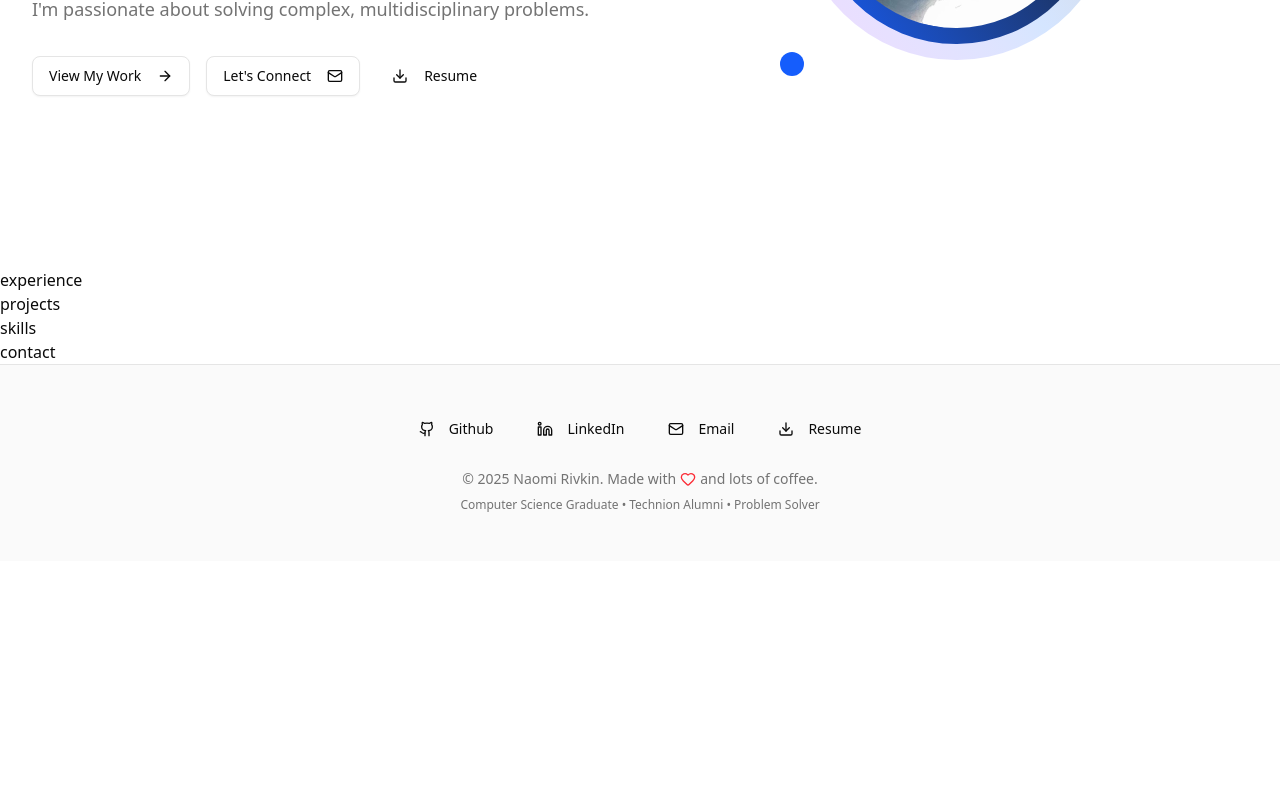
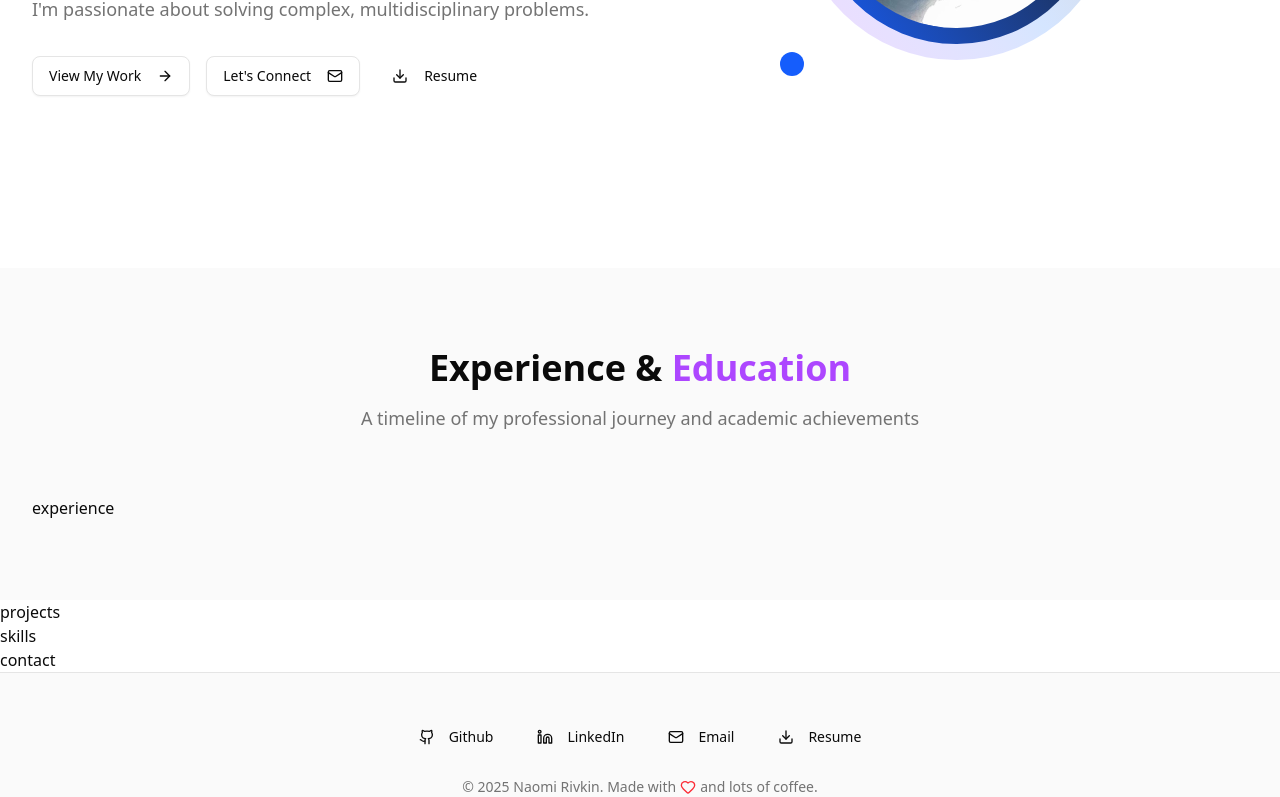
Before and after one commit to NaomiRiv/naomi-portfolio, a React (Vite) app: page / in a window 1280 px wide. Shown: the part 532-1329 px from the top of the page. Before the commit the page ends 1093 px from the top, so only its background shows below. Built offline with nearby package versions, Linux system fonts and the light colour scheme.

Commit message:
Add title to experience section

```diff
--- a/src/components/sections/experience.tsx
+++ b/src/components/sections/experience.tsx
@@ -1,3 +1,5 @@
+import { motion } from "framer-motion";
+
 export function Experience() {
   const experiences = [
     {
@@ -72,5 +74,24 @@ export function Experience() {
     },
   ];
 
-  return <section id="experience">experience</section>;
+  return (
+    <section id="experience" className="py-20 px-4 sm:px-6 lg:px-8 bg-muted/50">
+      <div className="container mx-auto">
+        <motion.div
+          className="text-center mb-16"
+          initial={{ opacity: 0, y: 20 }}
+          animate={{ opacity: 1, y: 0 }}
+          transition={{ duration: 0.5 }}
+        >
+          <h2 className="text-3xl sm:text-4xl font-bold mb-4">
+            Experience & <span className="text-purple-500">Education</span>
+          </h2>
+          <p className="text-muted-foreground text-lg max-w-2xl mx-auto">
+            A timeline of my professional journey and academic achievements
+          </p>
+        </motion.div>
+      </div>
+      experience
+    </section>
+  );
 }
```
